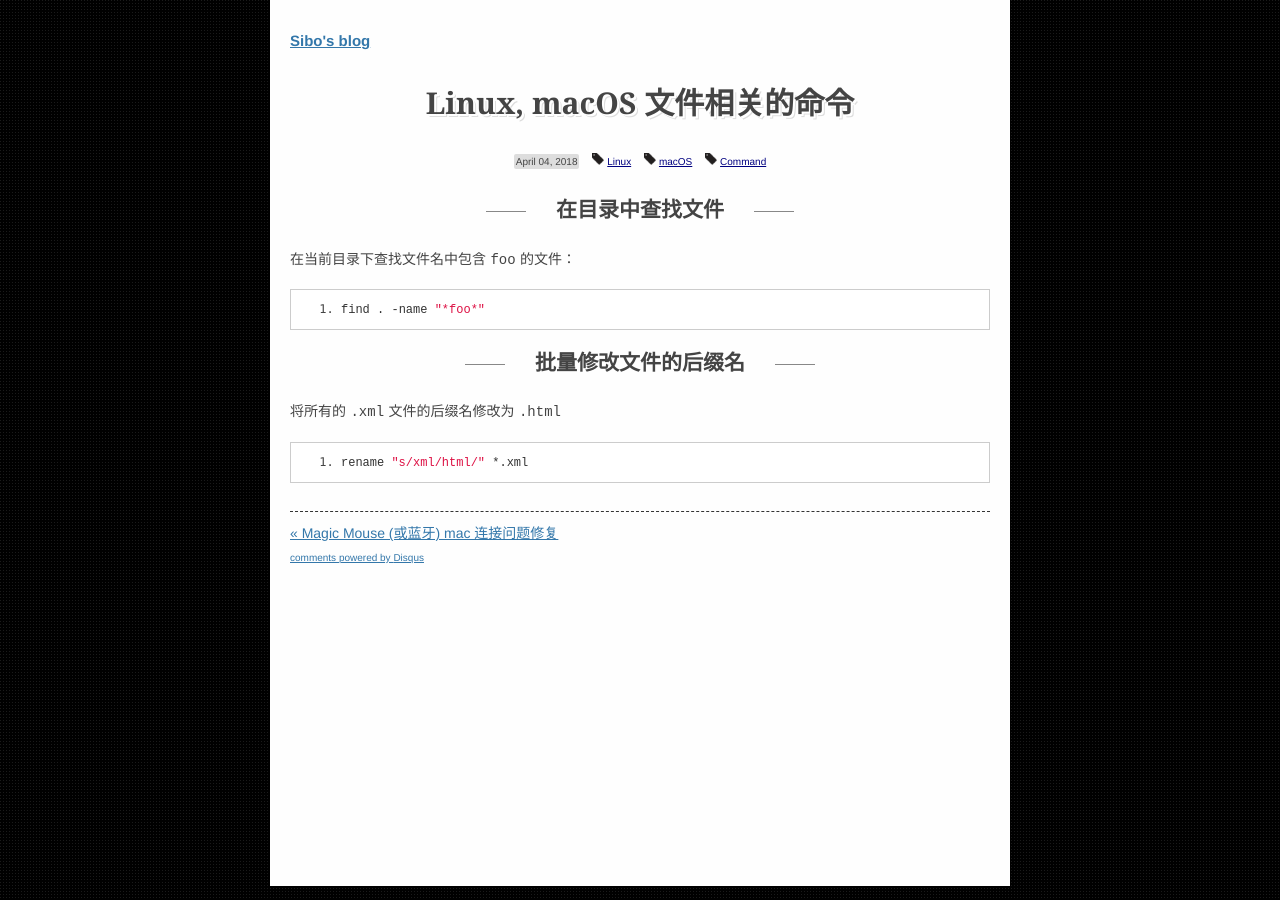
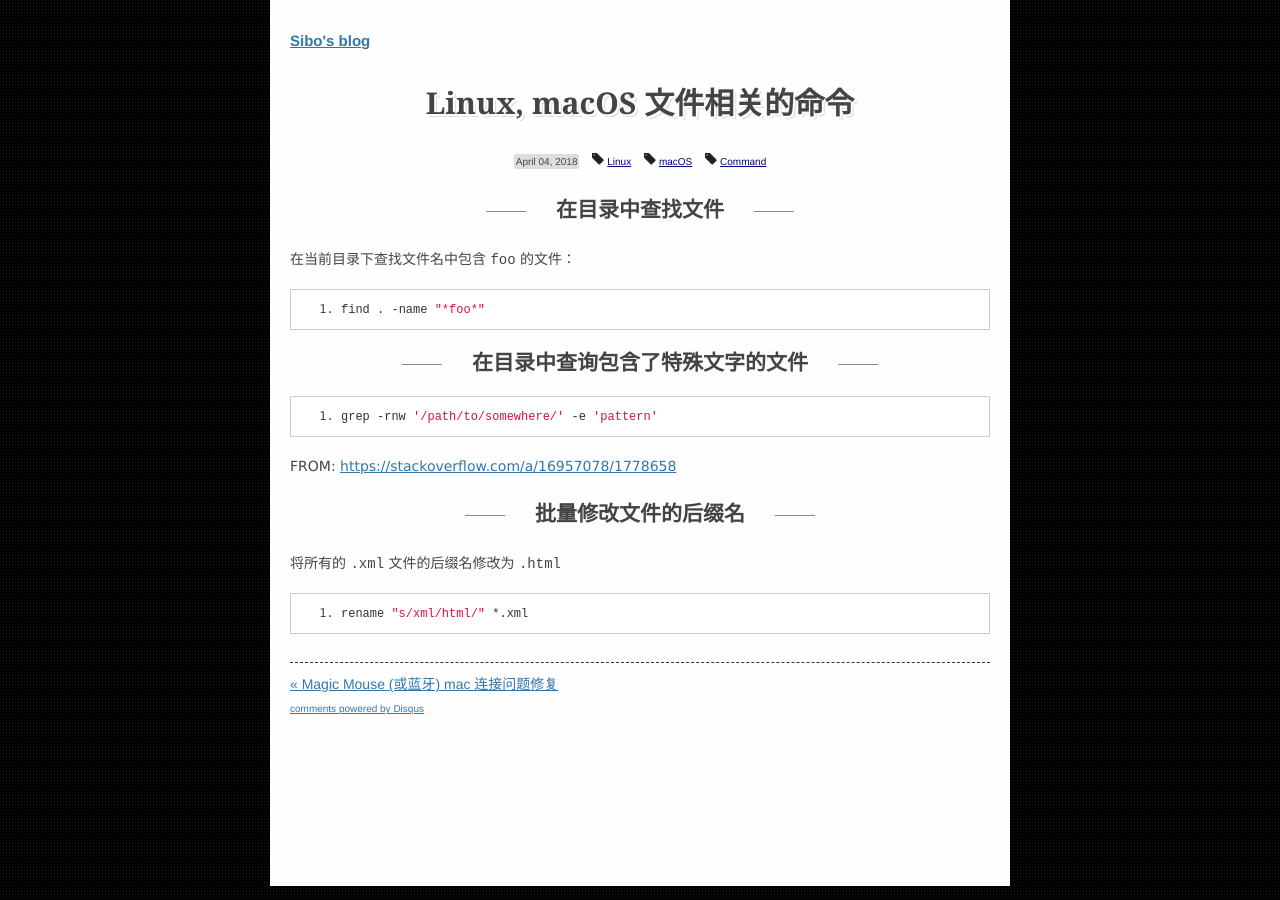
Before and after one commit to osrpt/osrpt.github.com, a Jekyll site: the page built from _posts/2018-04-04-linux-commands-of-files.md, in a window 1280 px wide. Built offline with Jekyll 4.4.1, drawn with Linux system fonts in a browser that asks for light colours; nearby versions of some CDN libraries; comment, search, counter and statistics services are not loaded.

Commit message:
search content

````diff
--- a/_posts/2018-04-04-linux-commands-of-files.md
+++ b/_posts/2018-04-04-linux-commands-of-files.md
@@ -15,6 +15,14 @@ tags:
 find . -name "*foo*"
 ```
 
+## 在目录中查询包含了特殊文字的文件
+
+```
+grep -rnw '/path/to/somewhere/' -e 'pattern'
+```
+
+FROM: <https://stackoverflow.com/a/16957078/1778658>
+
 ## 批量修改文件的后缀名
 
 将所有的 `.xml` 文件的后缀名修改为 `.html`
````
